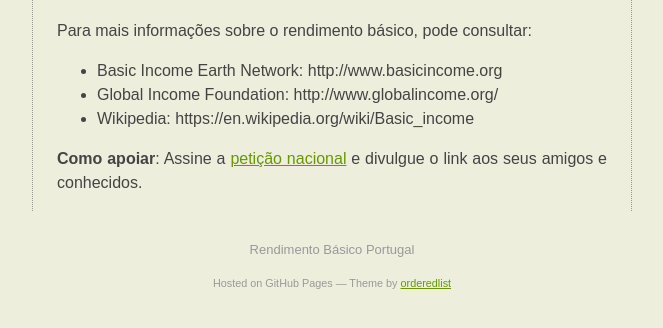
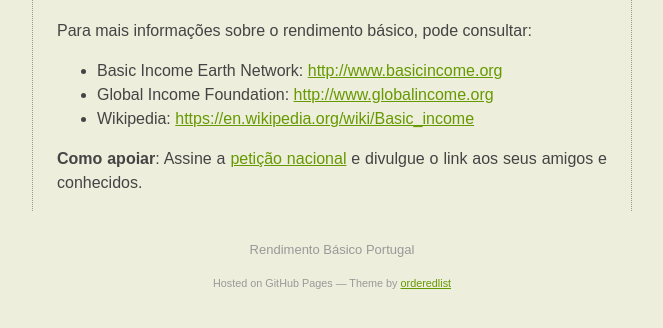
Before and after one commit to waldyrious/rendimentobasico.pt, a Jekyll site: the page built from index.md, in a window 1280 px wide and 900 px high, scrolled down 2194 px, cut to the strip 515-843 px from the top of the window. Shown: the whole strip, without its empty margins (308-971 px from the left). Built offline with Jekyll 4.4.1, drawn with Linux system fonts in a browser that asks for light colours; our own code applies the rules of GitHub Pages for plain Markdown files; a script that is not in the unit is left out; comment, search, counter and statistics services are not loaded.

Commit message:
use correct syntax for auto-links

```diff
--- a/index.md
+++ b/index.md
@@ -66,9 +66,9 @@ para acesso offline, exibição, etc.
 
 Para mais informações sobre o rendimento básico, pode consultar:
 
-* Basic Income Earth Network: http://www.basicincome.org
-* Global Income Foundation: http://www.globalincome.org/
-* Wikipedia: https://en.wikipedia.org/wiki/Basic_income
+* Basic Income Earth Network: <http://www.basicincome.org>
+* Global Income Foundation: <http://www.globalincome.org>
+* Wikipedia: <https://en.wikipedia.org/wiki/Basic_income>
 
 **Como apoiar**: Assine a [petição nacional](http://peticaopublica.com/pview.aspx?pi=PT71674)
 e divulgue o link aos seus amigos e conhecidos.
```
